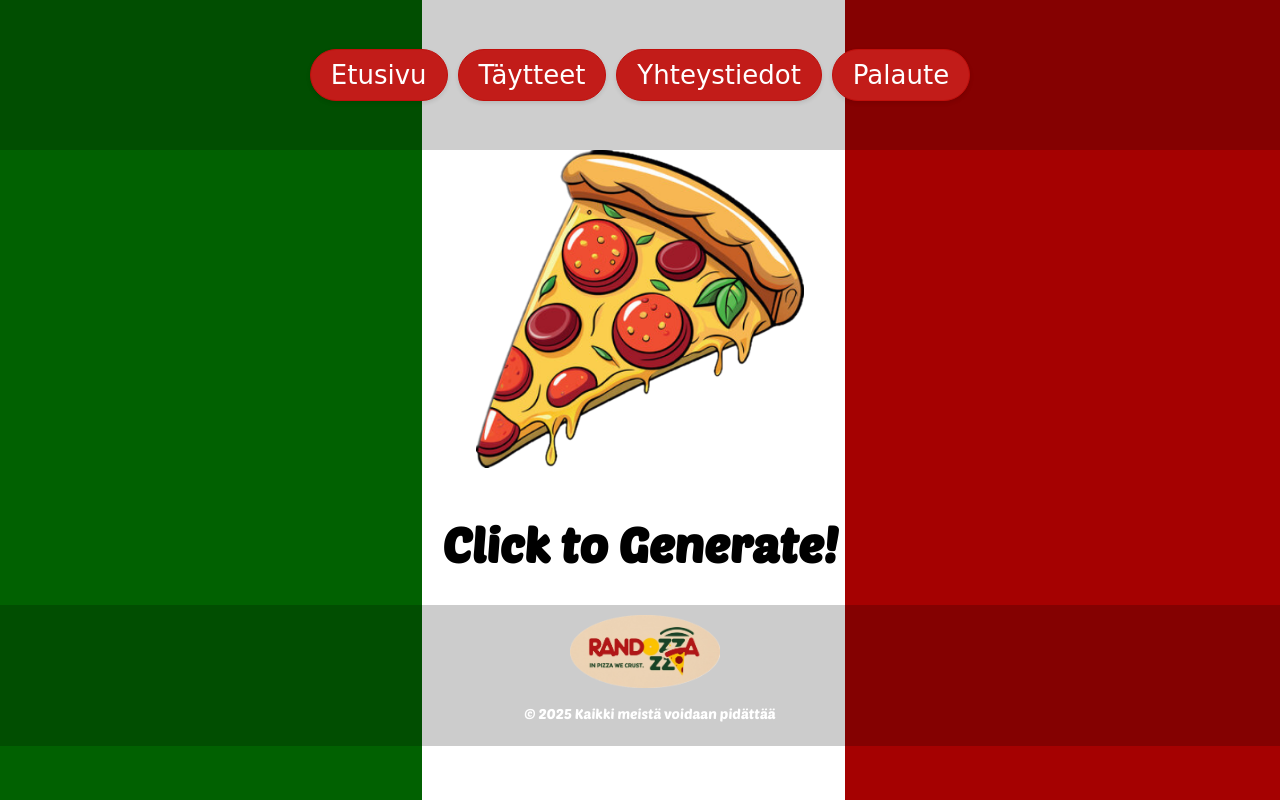
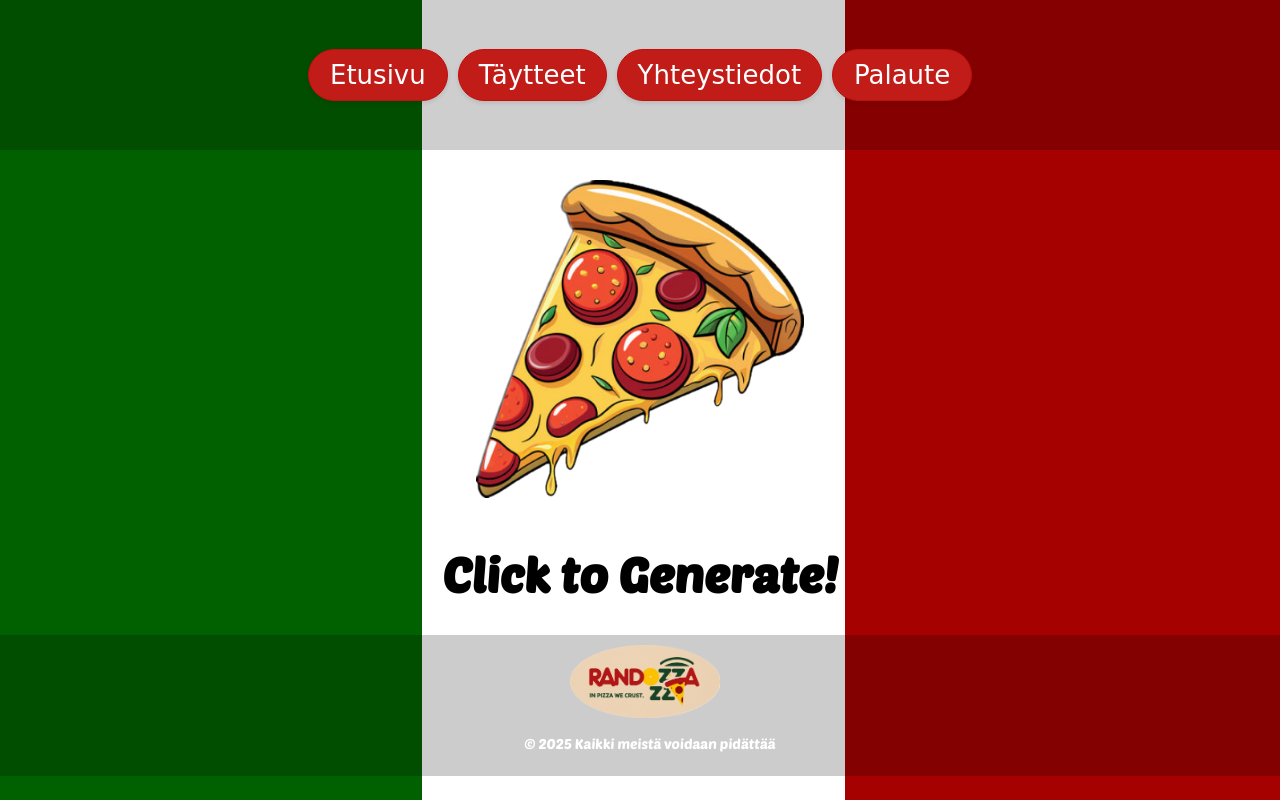
Before and after one commit to JHiitola/pizzagate, a PHP site: page /index.html in a window 1280 px wide. Run offline with PHP 8.4, Linux system fonts and the light colour scheme; some web fonts are replaced.

Commit message:
Testit jatkuu

```diff
--- a/tyyli.css
+++ b/tyyli.css
@@ -24,6 +24,7 @@ body {
   flex-direction: column;
   align-items: center;
   justify-content: center;
+  margin-top: 30px
 }
 
 .image-container {
@@ -90,14 +91,19 @@ h1 {
   background-color: rgb(194, 28, 25);
   border: 1px solid rgba(192, 15, 12, 1);
   padding: 12px 20px;
-  font-size: 22px;
+  gap: 8px;
+  overflow: hidden;
   color: #ffffff;
+  white-space: nowrap;
+  min-width: 140px;
+  height: auto;
   text-decoration: none;
   box-shadow: 0 2px 4px rgba(0, 0, 0, 0.1);
   transition: all 0.2s ease-in-out;
   cursor: pointer;
   font: 400 26px/1 "Poetsen One", cursive;
 }
+
 
 .primary-button:focus {
   outline: 3px solid #4A90E2;
```
